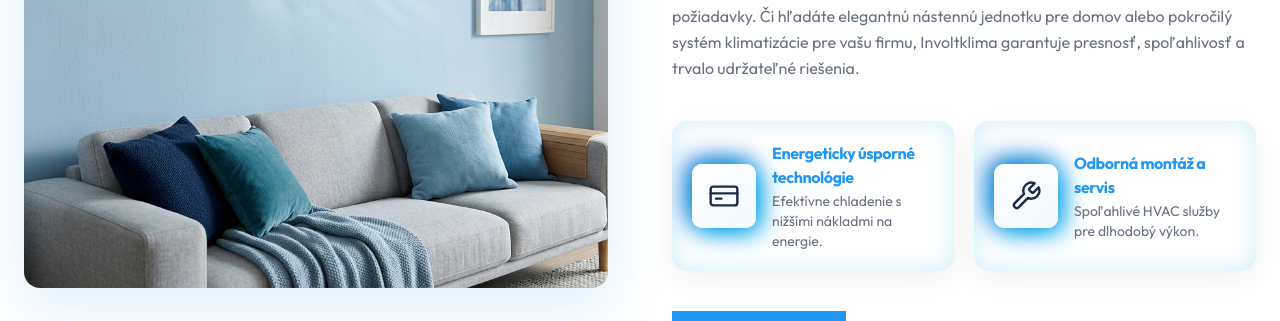
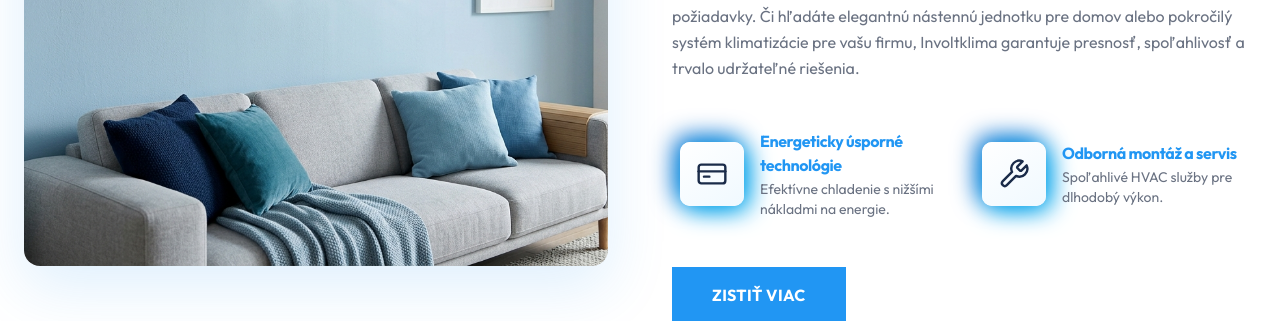
Before and after one commit to soltymwork/involtklima, a Next.js app: page / in a window 1280 px wide. Shown: the part 1820-2141 px from the top of the page. Built offline with nearby package versions, Linux system fonts and the light colour scheme.

Commit message:
Add files via upload

```diff
--- a/app/page.tsx
+++ b/app/page.tsx
@@ -204,7 +204,7 @@
             </p>
 
             <div className="flex flex-col sm:flex-row gap-5 mb-10">
-              <div className="about-card flex items-center gap-4 p-5 w-full">
+              <div className="flex items-center gap-4 p-2 w-full">
                 <div className="icon-box-glow w-16 h-16">
                   <svg viewBox="0 0 24 24" className="w-8 h-8 fill-none" stroke="#1a2b49" strokeWidth="1.8" strokeLinecap="round" strokeLinejoin="round">
                     <rect x="2" y="5" width="20" height="14" rx="2"/>
@@ -217,7 +217,7 @@
                   <p className="about-card-desc text-sm text-gray-500 transition-colors duration-400">Efektívne chladenie s nižšími nákladmi na energie.</p>
                 </div>
               </div>
-              <div className="about-card flex items-center gap-4 p-5 w-full">
+              <div className="flex items-center gap-4 p-2 w-full">
                 <div className="icon-box-glow w-16 h-16">
                   <svg viewBox="0 0 24 24" className="w-8 h-8 fill-none" stroke="#1a2b49" strokeWidth="1.8" strokeLinecap="round" strokeLinejoin="round">
                     <path d="M14.7 6.3a1 1 0 0 0 0 1.4l1.6 1.6a1 1 0 0 0 1.4 0l3.77-3.77a6 6 0 0 1-7.94 7.94l-6.91 6.91a2.12 2.12 0 0 1-3-3l6.91-6.91a6 6 0 0 1 7.94-7.94l-3.76 3.76z"/>
```
